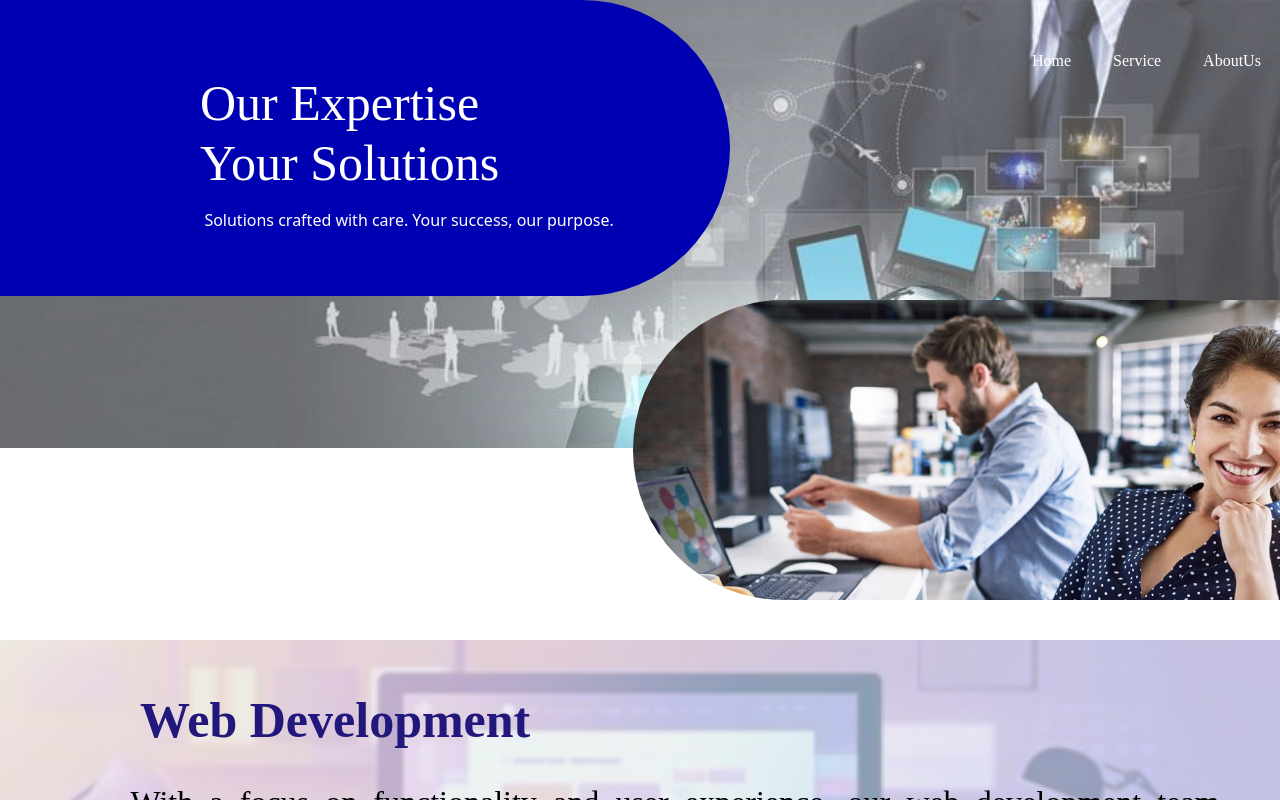
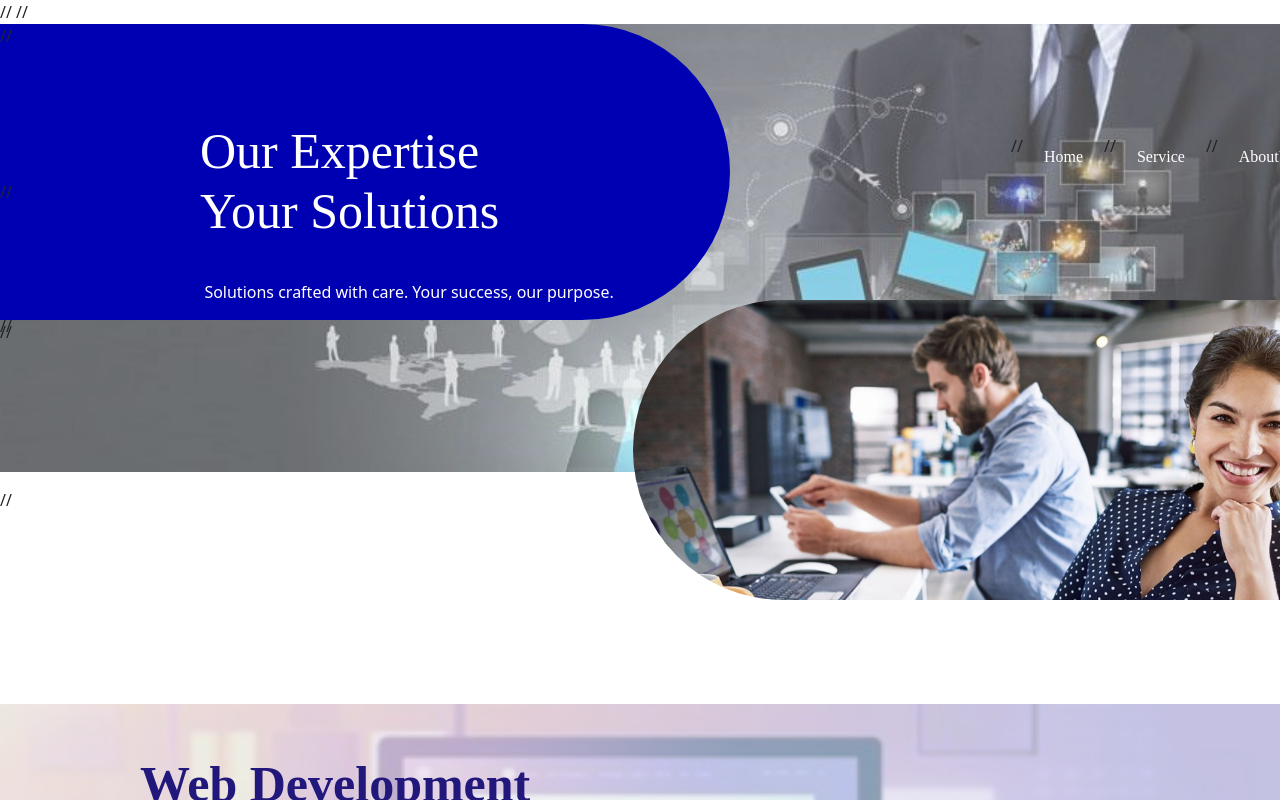
Before and after one commit to chnaveen45/Teamwork, a React (Create React App) app in the folder frontend/: page /servies in a window 1280 px wide. Shown: the top 800 px of the page. Built offline with nearby package versions, Linux system fonts and the light colour scheme.

Commit message:
Update Servies.js
commit

```diff
--- a/frontend/src/Component/Servies.js
+++ b/frontend/src/Component/Servies.js
@@ -10,28 +10,28 @@ function Servies() {
   return (
     <div>
 
-      <div className='ll'>
-        <h1 className='mb'>Our Expertise<br></br> Your Solutions</h1>
+    //   <div className='ll'>
+    //     <h1 className='mb'>Our Expertise<br></br> Your Solutions</h1>
 
 
-        <p>Solutions crafted with care. Your success, our purpose.</p>
-        <div className="nav-right" style={{ marginTop: '-210px', marginLeft: '500px' }}>
-          <Link to="/home" className='sy' >Home</Link>
-          <Link to="/servies" className='sy'>Service</Link>
-          <Link to="/aboutus" className='sy'>AboutUs</Link>
-          <Link to="/contactus" className='sy'>ContactUs</Link>
+    //     <p>Solutions crafted with care. Your success, our purpose.</p>
+    //     <div className="nav-right" style={{ marginTop: '-210px', marginLeft: '500px' }}>
+    //       <Link to="/home" className='sy' >Home</Link>
+    //       <Link to="/servies" className='sy'>Service</Link>
+    //       <Link to="/aboutus" className='sy'>AboutUs</Link>
+    //       <Link to="/contactus" className='sy'>ContactUs</Link>
 
 
 
-        </div>
-      </div>
+    //     </div>
+    //   </div>
 
-    <p className='responsive-img'></p>
+    // <p className='responsive-img'></p>
 
 
 
 
-      <img src={dd} alt='service1' className='rr'></img>
+    //   <img src={dd} alt='service1' className='rr'></img>
 
 
       <div className="text-overlay-container" style={{ marginTop: '15%' }}> <div className="hh"> <div className="overlay"></div> <h1 style={{ fontSize: '50px', fontFamily: 'inria serif', color: '#22177A', paddingBottom: '10px', marginLeft: '70px' }}><b>Web Development</b></h1> <p className="er" style={{ paddingTop: '10px', fontFamily: 'inria serif' }}>With a focus on functionality and user experience, our web development team creates responsive, secure, and visually appealing websites. From e-commerce platforms to corporate websites, we ensure that each site reflects the brand’s identity while meeting the latest web standards and technological advancements.</p> </div> </div>
```
